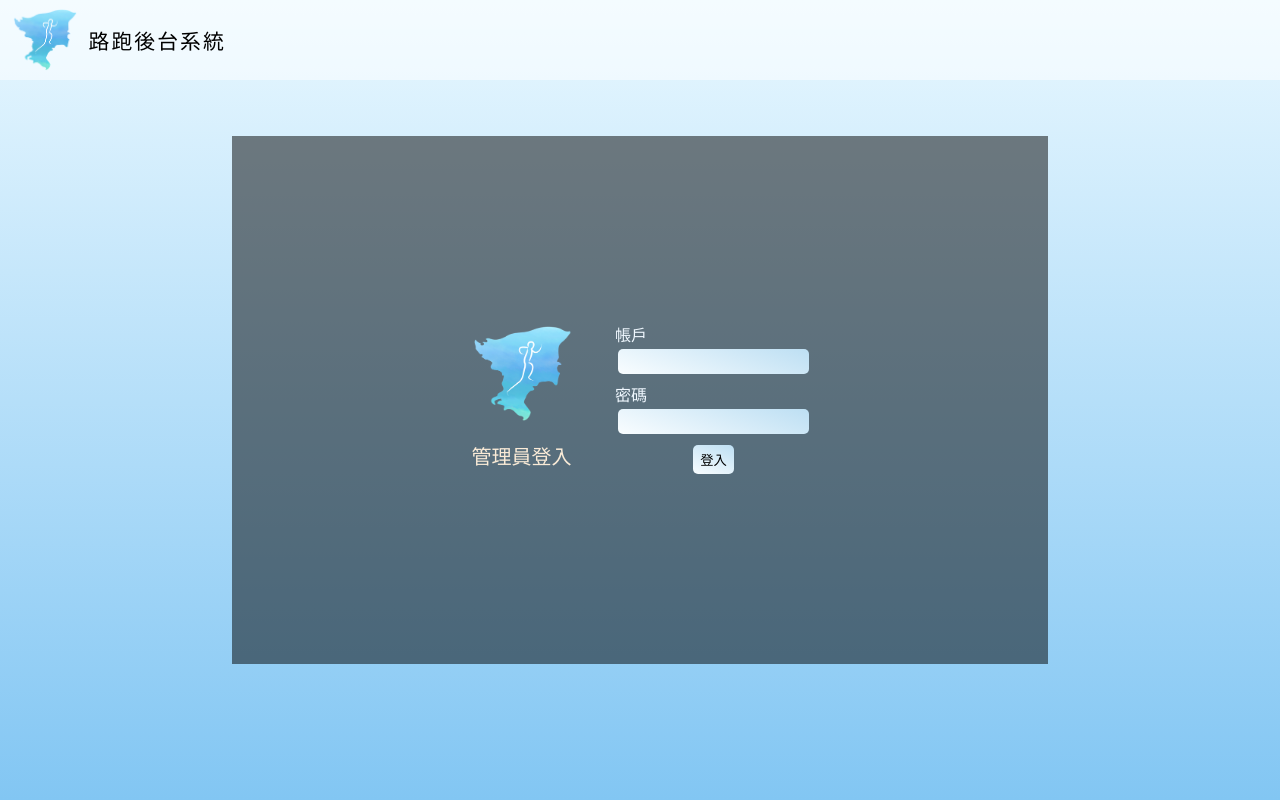
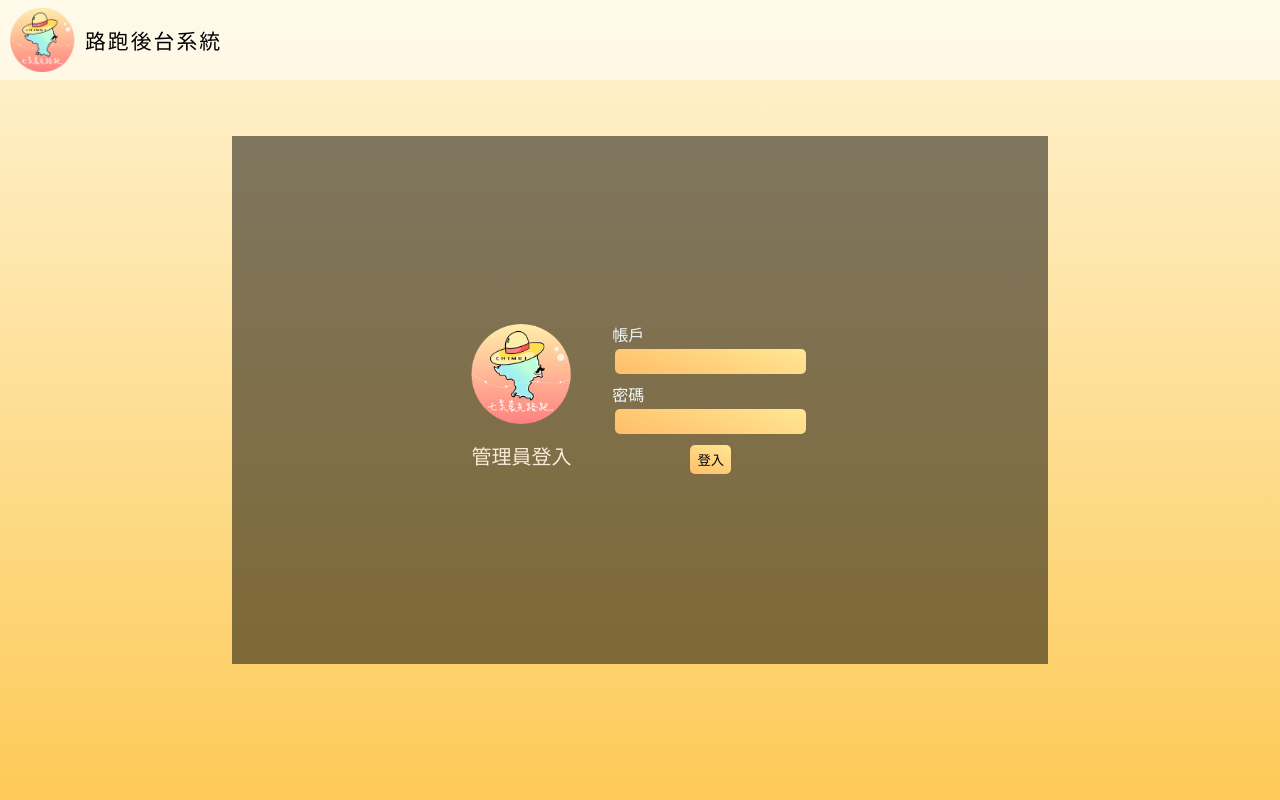
Before and after one commit to teddy21019/new_run, a PHP site: page /login.php in a window 1280 px wide. Run offline with PHP 8.4, Linux system fonts and the light colour scheme.

Commit message:
change color to orange

```diff
--- a/css/main.css
+++ b/css/main.css
@@ -1,7 +1,7 @@
 /* CSS for all pages */
 html{
     background: center fixed;
-    background-image:linear-gradient(0deg,  #82c6f3,#e9f8ff);
+    background-image:linear-gradient(0deg,  #fdca57,#fff4d5);
     background-repeat: no-repeat;
     background-size: cover;
     height: 100%;
@@ -46,7 +46,7 @@ header>span{
 
 input, button{
     /* font-size: 1.4em; */
-    background: linear-gradient(21deg, #f9fdff, #bddff3);
+    background: linear-gradient(21deg, #ffbe68, #ffe794);
     padding: 3px;
     margin: 3px;
     display: inline-block;
@@ -61,7 +61,7 @@ input, button{
 
 input:focus, button:focus{
     outline: none;
-    background: linear-gradient(21deg, #a0f5e0, #99c2f8);
+    background: linear-gradient(21deg, rgb(255, 153, 94), rgb(255, 211, 130));
     transform: scale(1.15);
     transition: 0.15s all ease;
 }
--- a/css/panel.css
+++ b/css/panel.css
@@ -1,7 +1,7 @@
 body{
     font-family: Microsoft JhengHei;
     background: center fixed;
-    background-image:linear-gradient(0deg,  #82c6f3,#e9f8ff);
+    background-image:linear-gradient(0deg,  #fdca57,#fff4d5);
     background-repeat: no-repeat;
     height: 100%;
     /* background-size: cover;   */
--- a/css/sidebar.css
+++ b/css/sidebar.css
@@ -2,9 +2,9 @@
     --nav-width:150px;
     --nav-li-height:40px;
 
-    --nav-bgcolor:rgb(34, 73, 97);
-    --nav-bghover:rgb(71, 74, 90);
-    --nav-bgactive:#82c6f3;
+    --nav-bgcolor:rgb(247, 166, 47);
+    --nav-bghover:rgb(216, 121, 4);
+    --nav-bgactive:rgb(254, 229, 168);
     --nav-text-clr:white;
     --nav-text-clr-active:black;
 }
--- a/css/supply.css
+++ b/css/supply.css
@@ -130,9 +130,10 @@ button{
 *   Timer Section
 *
 *******************/
-#overall{
+/* #overall{
     margin: auto 5%;
-}
+} */
+
 #timers{
     display: flex;
     flex-direction: row;
--- a/php/functions/notification.php
+++ b/php/functions/notification.php
@@ -9,6 +9,7 @@ if (Session::exist('user')) {
                 try{
                 $id = Session::get('id');
                 $position = Input::get('position');
+
                 $now = new DateTime();
                 $message = Input::get('message');
 
--- a/supply.php
+++ b/supply.php
@@ -58,7 +58,8 @@ require_once 'php/core/init.php';
             <li> <a href="php/logout.php">登出</a> </li>
         </ul>
     </div>
-    <div class="main" id="app">
+    <div class="main">
+        <div id="app">
             <div>
                 <div class="supply-title">
                     <div>
@@ -84,6 +85,7 @@ require_once 'php/core/init.php';
                 <timer v-for="type in run_types" :run_type="type" :now="now"></timer>
             </div>
         </div>
+    </div>
 
 </body>
 
```
Also changed, not shown: ._logo.png (added), ._logo_old.png (added), logo.png, logo_old.png (added). Lines whose indentation alone changed are shown as unchanged.
